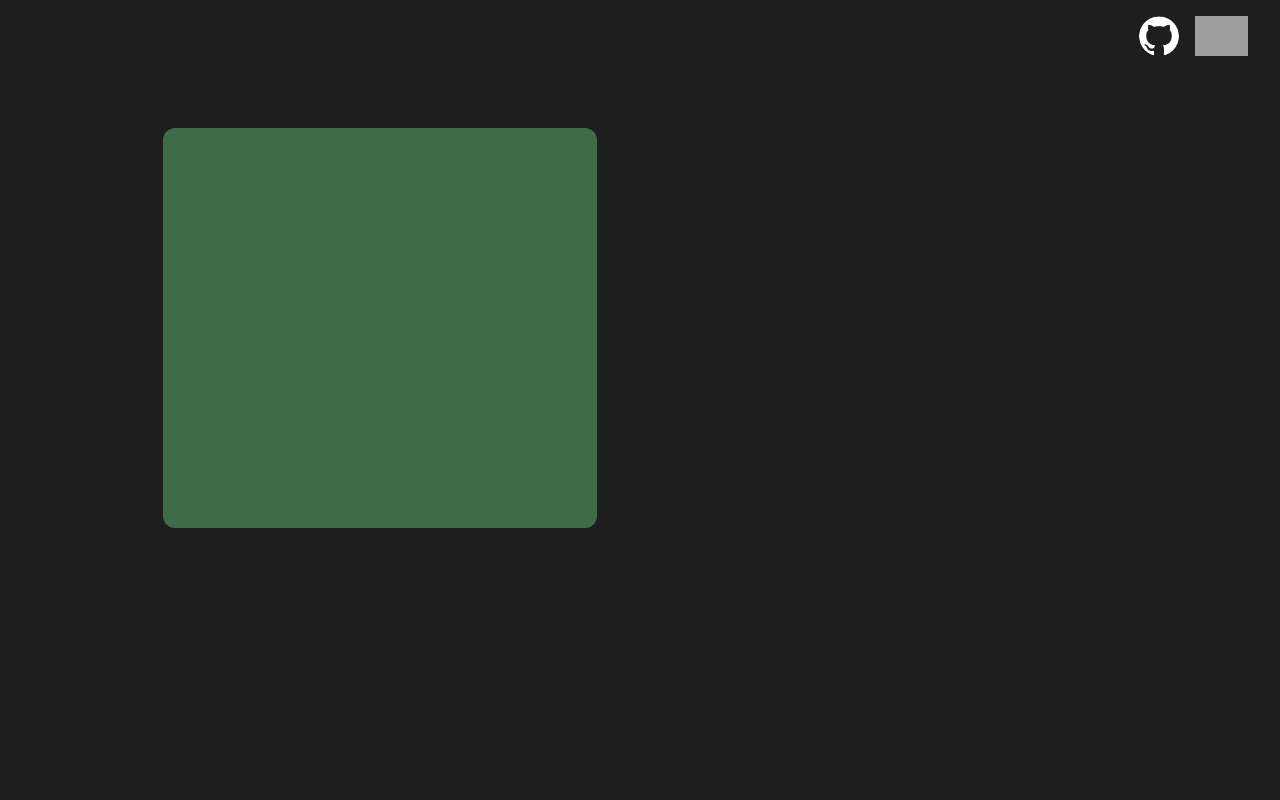
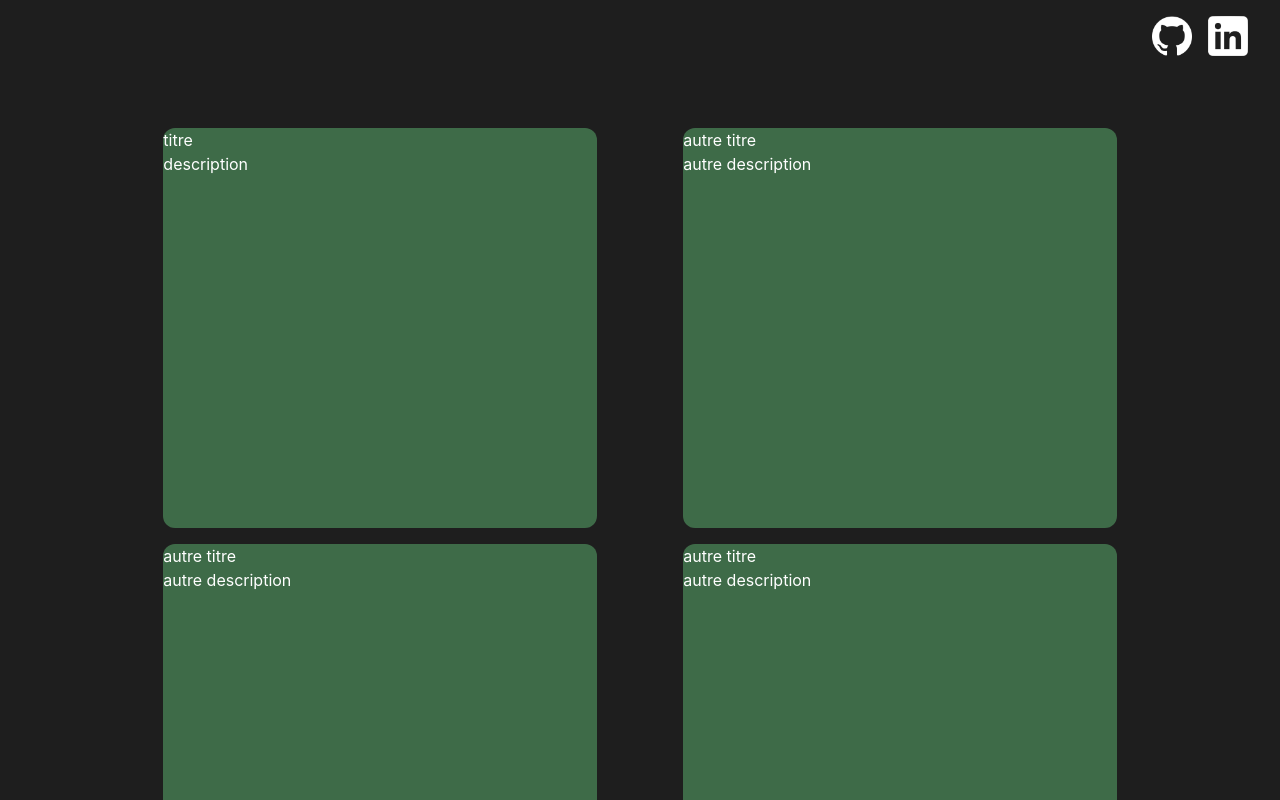
Before and after one commit to Aldeberian/portfolio-website, a React (Create React App) app: page /Projects in a window 1280 px wide. Shown: the top 800 px of the page. Built offline with nearby package versions, Linux system fonts and the light colour scheme; grey boxes are pictures that could not be loaded.

Commit message:
:construction: Quick update

```diff
--- a/src/App.js
+++ b/src/App.js
@@ -13,9 +13,7 @@ import HomePage from "./pages/HomePage";
 function App() {
   return (
       <Router>
-          <div className="bg-csbg w-screen h-screen max-h-screen max-w-screen flex flex-col">
-              <Navbar />
-
+          <div>
               <Routes>
                   <Route path="/" element={<HomePage />} />
                   <Route path="/Projects" element={<ProjectsPage />} />
--- a/src/components/Navbar.jsx
+++ b/src/components/Navbar.jsx
@@ -9,8 +9,8 @@ const Navbar = () => {
                 scrolled ? 'fixed top-0 z-50' : 'top-0 sticky'
             } rounded`}
         >
-            <a href="https://github.com/Aldeberian"><img src="/github_logo.png" alt="Github" className="hover:shadow-lg hover:shadow-pink-500/50 rounded-3xl h-10 font-bodytxt"/></a>
-            <a href="https://www.linkedin.com/in/ceiras/"><img src="/linkedin_logo.png" alt="LinkedIn" className="hover:shadow-lg hover:shadow-blue-500/50 h-10 font-bodytxt "/></a>
+            <a href="https://github.com/Aldeberian"><img src="/github_logo.png" alt="Github" className="hover:h-11 transition-all ease-in-out h-10 font-bodytxt"/></a>
+            <a href="https://www.linkedin.com/in/ceiras/"><img src="/linkedin_logo.png" alt="LinkedIn" className="hover:h-11 transition-all ease-in-out h-10 font-bodytxt "/></a>
         </div>
     );
 };
--- /dev/null
+++ b/src/data/ProjectsData.js
@@ -0,0 +1,20 @@
+const Projects = [
+    {
+        title: "titre",
+        description: "description"
+    },
+    {
+        title: "autre titre",
+        description: "autre description"
+    },
+    {
+        title: "autre titre",
+        description: "autre description"
+    },
+    {
+        title: "autre titre",
+        description: "autre description"
+    },
+];
+
+export default Projects;
--- /dev/null
+++ b/src/pages/HomePage.css
@@ -0,0 +1,8 @@
+.test2 {
+    color: transparent;
+    position: absolute;
+    z-index: -1;
+    -webkit-text-stroke : 1px theme('colors.csprim');
+    left: 200px;
+    top: 12px;
+}
--- a/src/pages/HomePage.jsx
+++ b/src/pages/HomePage.jsx
@@ -1,9 +1,14 @@
-import { Link } from 'react-router-dom'
+import { Link } from 'react-router-dom';
+import Navbar from "../components/Navbar";
+import './HomePage.css';
 
 const HomePage = () => {
     return (
         <div className="flex-1 flex flex-col lg:flex-row lg:overflow-hidden overflow-y-auto ">
-            <div className="w-full lg:w-1/2 lg:h-full flex-1 p-4 text-7xl font-titletxt">LOREM IPSUM IS SIMPLY DUMMY TEXT OF THE PRINTING AND TYPESETTING INDUSTRY. </div>
+            <div className="bg-transparent lg:w-1/2 lg:h-full flex-1 p-4 text-7xl font-titletxt">
+                <p>LOREM ipsum IS SIMPLY DUMMY TEXT OF THE PRINTING AND TYPESETTING INDUSTRY.</p>
+                <p className="test2">ipsum</p>
+            </div>
             <div className="w-full lg:w-1/2 lg:h-full flex-1 p-4">
                 <Link to="/Projects" className="font-bodytxt "> orem Ipsum is simply dummy text of the printing and typesetting industry. Lorem Ipsum has been the industry's standard dummy text ever since the 1500s, when an unknown printer took a galley of type and scrambled it to make a type specimen book. It has survived not only five centuries, but also the leap into electronic typesetting, remaining essentially unchanged. It was popularised in the 1960s with the release of Letraset sheets containing Lorem Ipsum passages, and more recently with desktop publishing software like Aldus PageMaker including versions of Lorem Ipsum </Link>
             </div>
--- /dev/null
+++ b/src/pages/ProjectsPage.css
@@ -0,0 +1,6 @@
+.box {
+    box-shadow: inset 0px 5px 10px 0px rgba(0, 0, 0, 0.5);
+}
+.box:hover {
+    box-shadow: 5px 5px 0 0 #000000;
+}
--- a/src/pages/ProjectsPage.jsx
+++ b/src/pages/ProjectsPage.jsx
@@ -1,14 +1,18 @@
+import Navbar from "../components/Navbar";
+import './ProjectsPage.css';
+import Projects from '../data/ProjectsData'
 const ProjectsPage = () => {
     return (
-        <div className="lg:ml-20 lg:mr-20 2xl:ml-64 2xl:mr-64 lg:mt-10 flex-1 p-10 flex flex-wrap justify-around">
-            <div className="m-2 bg-csprim rounded-xl min-w-[400px] w-5/12 h-[400px]"></div>
-            <div className="m-2 bg-csbg min-w-[400px] w-5/12 h-[400px]"></div>
-            <div className="m-2 bg-csbg min-w-[400px] w-5/12 h-[400px]"></div>
-            <div className="m-2 bg-csbg min-w-[400px] w-5/12 h-[400px]"></div>
-            <div className="m-2 bg-csbg min-w-[400px] w-5/12 h-[400px]"></div>
-            <div className="m-2 bg-csbg min-w-[400px] w-5/12 h-[400px]"></div>
-            <div className="m-2 bg-csbg min-w-[400px] w-5/12 h-[400px]"></div>
-            <div className="m-2 bg-csbg min-w-[400px] w-5/12 h-[400px]"></div>
+        <div>
+            <Navbar/>
+            <div className="lg:ml-20 lg:mr-20 2xl:ml-64 2xl:mr-64 lg:mt-10 flex-1 p-10 flex flex-wrap justify-around">
+                {Projects.map((project) => (
+                    <div className="m-2 bg-csprim rounded-xl min-w-[400px] w-5/12 h-[400px]">
+                        <p>{project.title}</p>
+                        <p>{project.description}</p>
+                    </div>
+                ))}
+            </div>
         </div>
     )
 };
```
Also changed, not shown: public/linkedin_logo.png (added).
